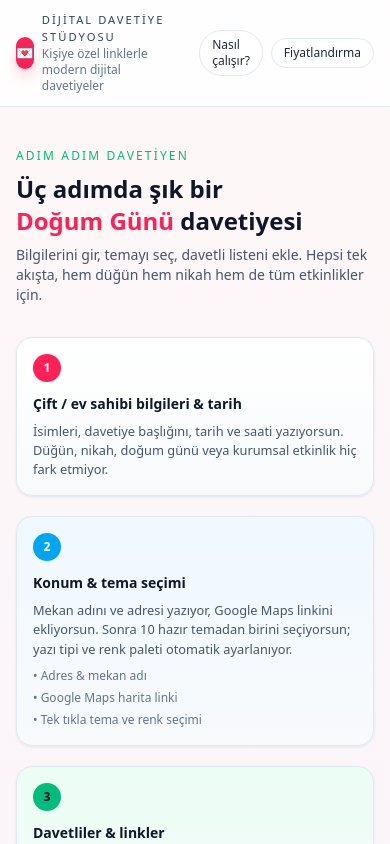
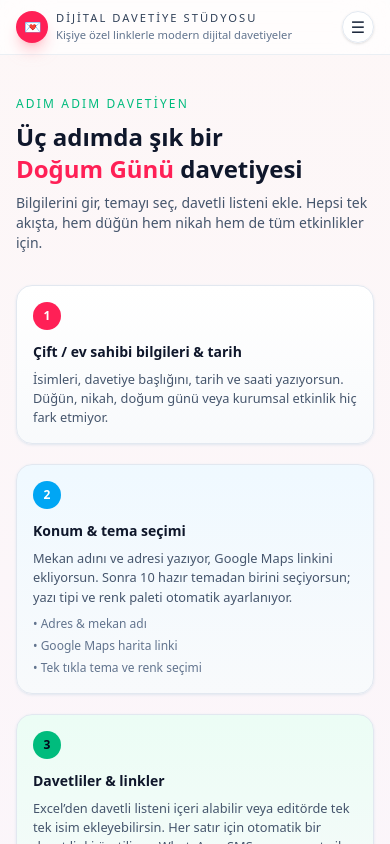
Before and after one commit to muratseven/invitation, a Next.js app: page /landing in a window 390 px wide. Shown: the top 844 px of the page. Built offline with nearby package versions, Linux system fonts and the light colour scheme; a web font is replaced by a local one.

Commit message:
mobil responsive yapıldı

```diff
--- a/app/landing/page.tsx
+++ b/app/landing/page.tsx
@@ -32,7 +32,7 @@ const HERO_WORDS = ["Düğün", "Nikah", "Etkinlik", "Doğum Günü", "Parti"];
 
 export default function LandingPage() {
   const [heroWordIndex, setHeroWordIndex] = useState(0);
-
+  const [mobileNavOpen, setMobileNavOpen] = useState(false);
   useEffect(() => {
     const interval = setInterval(() => {
       setHeroWordIndex((prev) => (prev + 1) % HERO_WORDS.length);
@@ -45,10 +45,9 @@ export default function LandingPage() {
   return (
     <div className="min-h-screen bg-gradient-to-b from-[#fdf7f7] via-[#f8f3ff] to-[#f1f5ff] text-slate-900">
       {/* Hero / Navbar */}
-      <header className="sticky top-0 z-40 bg-white/80 backdrop-blur-xl border-b border-slate-200">
-        <div className="mx-auto max-w-6xl px-4 py-3 flex items-center justify-between">
-          {/* Sol taraf: logo + ana menü */}
-          <div className="flex items-center gap-4 sm:gap-6">
+      <header className="sticky top-0 z-40 bg-white/70 backdrop-blur-xl border-b border-slate-200/70">
+        <div className="mx-auto max-w-6xl px-4 py-2.5 flex items-center justify-between">
+          {/* Sol: logo */}
           <div className="flex items-center gap-2">
             <span className="inline-flex h-8 w-8 items-center justify-center rounded-full bg-rose-500 text-white text-sm font-semibold shadow-lg shadow-rose-300/60">
               💌
@@ -57,48 +56,83 @@ export default function LandingPage() {
               <span className="text-[0.7rem] tracking-[0.18em] uppercase text-slate-700">
                 Dijital Davetiye Stüdyosu
               </span>
-                <span className="text-xs text-slate-500">
+              <span className="text-[0.7rem] text-slate-500">
                 Kişiye özel linklerle modern dijital davetiyeler
               </span>
             </div>
           </div>
 
-            <nav className="flex items-center gap-2">
+          {/* Sağ: desktop navbar */}
+          <nav className="hidden sm:flex items-center gap-2">
             <a
               href="#how-it-works"
-                className="px-3 py-1.5 rounded-full text-xs font-medium text-slate-800 bg-white border border-slate-200 hover:bg-rose-500 hover:text-white hover:border-rose-400 transition-colors"
+              className="px-3 py-1.5 rounded-full text-xs font-medium text-slate-800 bg-white/80 border border-slate-200 hover:bg-slate-900 hover:text-white hover:border-slate-900 transition-colors"
             >
               Nasıl çalışır?
             </a>
             <a
               href="#pricing"
-                className="px-3 py-1.5 rounded-full text-xs font-medium text-slate-800 bg-white border border-slate-200 hover:bg-amber-400 hover:text-slate-900 hover:border-amber-300 transition-colors"
+              className="px-3 py-1.5 rounded-full text-xs font-medium text-slate-800 bg-white/80 border border-slate-200 hover:bg-amber-400 hover:text-slate-900 hover:border-amber-300 transition-colors"
             >
               Fiyatlandırma
             </a>
             <Link
               href="/"
-                className="hidden sm:inline-flex items-center gap-2 rounded-full bg-emerald-500 px-4 py-2 text-xs font-semibold text-slate-900 shadow-sm shadow-emerald-300/70 hover:bg-emerald-400 border border-emerald-300 transition-colors"
+              className="inline-flex items-center gap-2 rounded-full bg-slate-900 px-4 py-2 text-xs font-semibold text-white shadow-sm shadow-slate-400/60 hover:bg-black transition-colors"
             >
               Davetiyemi Oluştur
               <span className="text-xs">→</span>
             </Link>
           </nav>
+
+          {/* Mobil: hamburger */}
+          <button
+            type="button"
+            onClick={() => setMobileNavOpen((v) => !v)}
+            className="sm:hidden inline-flex items-center justify-center h-8 w-8 rounded-full bg-white/90 border border-slate-200 text-slate-800 shadow-sm"
+            aria-label="Menüyü aç/kapat"
+          >
+            {mobileNavOpen ? "✕" : "☰"}
+          </button>
         </div>
 
-          {/* <div className="flex md:hidden items-center gap-2 text-[0.7rem] text-slate-500">
+        {/* Mobil açılır menü */}
+        {mobileNavOpen && (
+          <div className="sm:hidden border-t border-slate-200 bg-white/95">
+            <div className="mx-auto max-w-6xl px-4 py-3 flex flex-col gap-2">
+              <a
+                href="#how-it-works"
+                onClick={() => setMobileNavOpen(false)}
+                className="w-full inline-flex items-center justify-between rounded-xl bg-slate-900 text-white px-3 py-2 text-xs font-medium"
+              >
+                Nasıl çalışır?
+                <span>↓</span>
+              </a>
               <a
                 href="#pricing"
-              className="px-3 py-1 rounded-full bg-white/80 border border-slate-200"
+                onClick={() => setMobileNavOpen(false)}
+                className="w-full inline-flex items-center justify-between rounded-xl bg-slate-100 text-slate-900 px-3 py-2 text-xs font-medium border border-slate-200"
               >
-              Fiyatlar
+                Fiyatlandırma
+                <span>↓</span>
               </a>
-          </div> */}
+              <Link
+                href="/"
+                onClick={() => setMobileNavOpen(false)}
+                className="w-full inline-flex items-center justify-center rounded-xl bg-emerald-500 text-slate-900 px-3 py-2 text-xs font-semibold shadow-sm"
+              >
+                Davetiyemi Oluştur
+              </Link>
             </div>
+          </div>
+        )}
       </header>
 
       {/* Nasıl çalışır */}
-      <section id="how-it-works" className="bg-transparent py-10 md:py-14">
+      <section
+        id="how-it-works"
+        className="bg-transparent py-10 md:py-14 scroll-mt-24 md:scroll-mt-32"
+      >
         <div className="mx-auto max-w-6xl px-4">
           <div className="mb-8">
             <p className="text-[0.75rem] tracking-[0.18em] uppercase text-emerald-500">
@@ -301,7 +335,10 @@ export default function LandingPage() {
       </section>
 
       {/* Fiyatlandırma */}
-      <section id="pricing" className="bg-transparent py-16">
+      <section
+        id="pricing"
+        className="bg-transparent py-16 scroll-mt-24 md:scroll-mt-32"
+      >
         <div className="mx-auto max-w-6xl px-4">
           <div className="mb-8 text-center">
             <p className="text-[0.75rem] tracking-[0.18em] uppercase text-amber-500">
--- a/app/page.tsx
+++ b/app/page.tsx
@@ -1152,7 +1152,7 @@ export default function EditorPage() {
 
       {/* Sağ alt köşedeki butonlar */}
       {!isEditorOpen && (
-        <div className="hidden md:flex fixed bottom-5 right-5 z-30 flex-col gap-2">
+        <div className="fixed bottom-5 right-5 z-30 flex flex-col gap-2">
           <button
             onClick={() => {
               setMode("user");
@@ -1182,15 +1182,11 @@ export default function EditorPage() {
       )}
 
       {/* Editör paneli */}
+      {isEditorOpen && (
         <div
           className={[
-          // Mobile: header’ın altında başlasın
             "mt-[88px] w-full bg-white/95 text-slate-900 border-t border-slate-200 z-40 editor-font",
-          // Desktop ve üstü: sağda fixed sidebar
             "md:mt-0 md:fixed md:top-[60px] md:right-0 md:h-[calc(100%-60px)] md:max-w-md md:border-l md:border-t-0 md:rounded-l-3xl md:shadow-xl md:shadow-slate-300/60",
-          // Slide-in/slide-out sadece md+ için
-          isEditorOpen ? "md:translate-x-0" : "md:translate-x-full",
-          "md:transform md:transition-transform md:duration-300 md:ease-in-out",
           ].join(" ")}
         >
           <div className="flex items-center justify-between px-4 py-3 border-b border-slate-200">
@@ -1428,8 +1424,8 @@ export default function EditorPage() {
               <>
                 <SectionTitle label="Tema Seçimi" />
                 <p className="mb-2 text-[0.7rem] text-slate-400">
-                Hazır temalardan birini seçin. Font ve renkler tema ile birlikte
-                otomatik ayarlanır.
+                  Hazır temalardan birini seçin. Font ve renkler tema ile
+                  birlikte otomatik ayarlanır.
                 </p>
 
                 <div className="grid grid-cols-1 sm:grid-cols-2 gap-3 mb-4">
@@ -1895,7 +1891,9 @@ export default function EditorPage() {
                   </div>
 
                   {csvError && (
-                  <p className="mt-1 text-[0.7rem] text-red-400">{csvError}</p>
+                    <p className="mt-1 text-[0.7rem] text-red-400">
+                      {csvError}
+                    </p>
                   )}
 
                   {guests.length > 0 ? (
@@ -2016,9 +2014,9 @@ export default function EditorPage() {
                         Excel ile davetli listeni hazırla
                       </p>
                       <p className="text-[0.7rem] text-slate-500 mb-3">
-                      Örnek Excel’i indir, kendi listenle doldur ve geri yükle.
-                      Tüm davetliler için isimle eşleşen URL’ler otomatik
-                      oluşur.
+                        Örnek Excel’i indir, kendi listenle doldur ve geri
+                        yükle. Tüm davetliler için isimle eşleşen URL’ler
+                        otomatik oluşur.
                       </p>
                       <div className="flex flex-wrap items-center gap-2">
                         <button
@@ -2066,9 +2064,9 @@ export default function EditorPage() {
             <SpeedInsights />
           </div>
         </div>
-
+      )}
       {/* Orta kısım: Davetiye + Davetli Linkleri */}
-      <div className="max-w-5xl mx-auto px-4 py-8 md:py-12">
+      <div className="max-w-5xl mx-auto px-4 pt-24 pb-8 md:pt-12 md:pb-12">
         <InvitationPreview
           settings={settings}
           countdown={countdown}
--- a/app/preview/page.tsx
+++ b/app/preview/page.tsx
@@ -126,7 +126,7 @@ export default function PreviewPage() {
         </div>
       </div>
 
-      <div className="opacity-75 pointer-events-none">
+      <div className="opacity-75 pointer-events-none pt-24 md:pt-12 pb-8">
         <InvitationPreview
           settings={settings}
           countdown={countdown}
```
Lines whose indentation alone changed are shown as unchanged.
